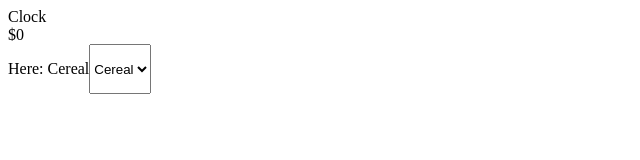
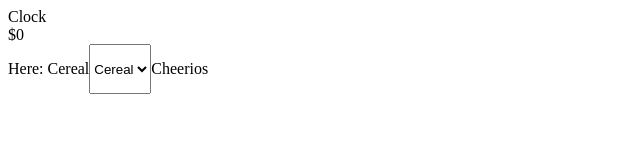
Before and after one commit to whlong1/reactville, a React (Create React App) app: page / in a window 1280 px wide. Shown: the top 160 px of the page, without its empty margins (0-640 px from the left). Built offline with nearby package versions, Linux system fonts and the light colour scheme.

Commit message:
build shelf component, conditionally render products based on category

```diff
--- a/src/SuperMarket/Shelf.jsx
+++ b/src/SuperMarket/Shelf.jsx
@@ -1,11 +1,12 @@
-
-
 const Shelf = (props) => {
 
-  console.log(props)
+  console.log('SHELF', props.products)
+
   return (
     <div>
-
+      {props.products.map((product)=>(
+        <p>{product.name}</p>
+      ))}
     </div>
   )
 }
--- a/src/SuperMarket/SuperMarket.jsx
+++ b/src/SuperMarket/SuperMarket.jsx
@@ -57,9 +57,6 @@ const SuperMarket = () => {
     }
   }
 
-  //conditionally render sale message
-  //adjust price
-
 
   const groupBy = () => {
     const sorted = products.reduce(function (aisle, product) {
@@ -69,11 +66,8 @@ const SuperMarket = () => {
       aisle[product['category']].push(product)
       return aisle
     }, {})
-    return Object.values(sorted)
+    return sorted
   }
-
-
-
 
 
 
@@ -81,17 +75,8 @@ const SuperMarket = () => {
     <div style={{ display: 'flex' }}>
       <p>Here: {productCategory}</p>
 
-      {groupBy().map((productList, idx) => (
-        <Aisle
-          key={idx}
-          productList={productList}
-          detectSale={detectSale}
-        />
-      ))}
-
-
       <CategoryMenu products={products} setProductCategory={setProductCategory} />
-      <Shelf />
+      <Shelf products={groupBy()[productCategory]} />
 
 
     </div>
```
Also changed, not shown: src/SuperMarket/CategoryMenu.jsx (+1 -11 lines).
